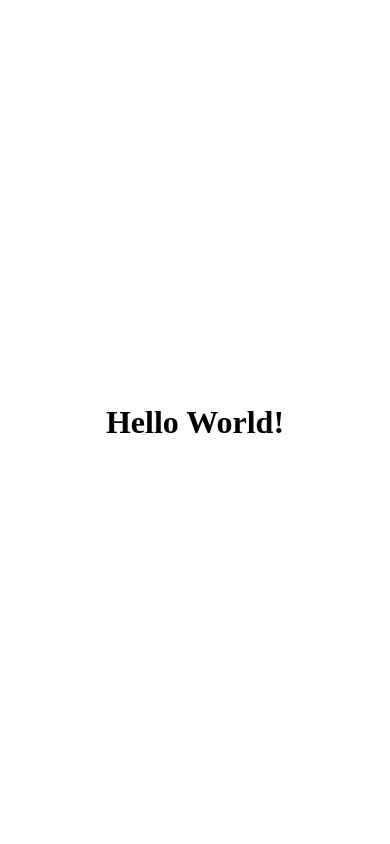
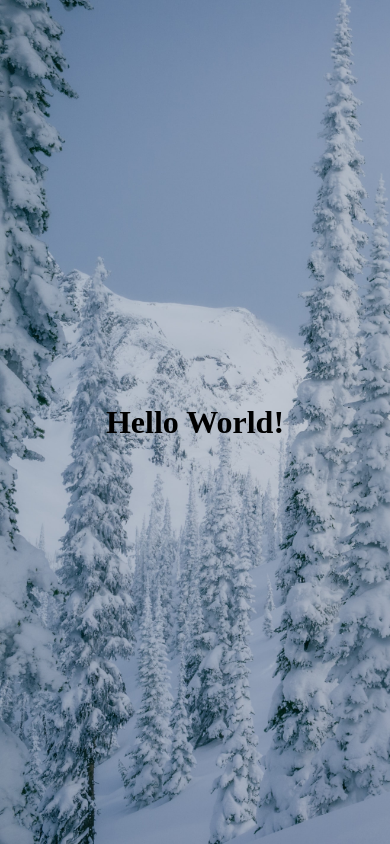
Before and after one commit to NedzadDonlagic04/vuejs-random-quotes, a Vue app: page / in a window 390 px wide. Built offline with nearby package versions, Linux system fonts and the light colour scheme.

Commit message:
Added background image responsiveness

```diff
--- a/src/style.css
+++ b/src/style.css
@@ -3,6 +3,11 @@
 *::after {
     margin: 0;
     box-sizing: border-box;
+}
+
+:root {
+    --fallback-bg-color: hsl(180, 100%, 50%);
+    --bg-image: url('./assets/background.jpg');
 }
 
 html {
@@ -14,4 +19,6 @@ html {
     display: flex;
     justify-content: center;
     align-items: center;
+    background: var(--fallback-bg-color) var(--bg-image) no-repeat;
+    background-size: cover;
 }
```
